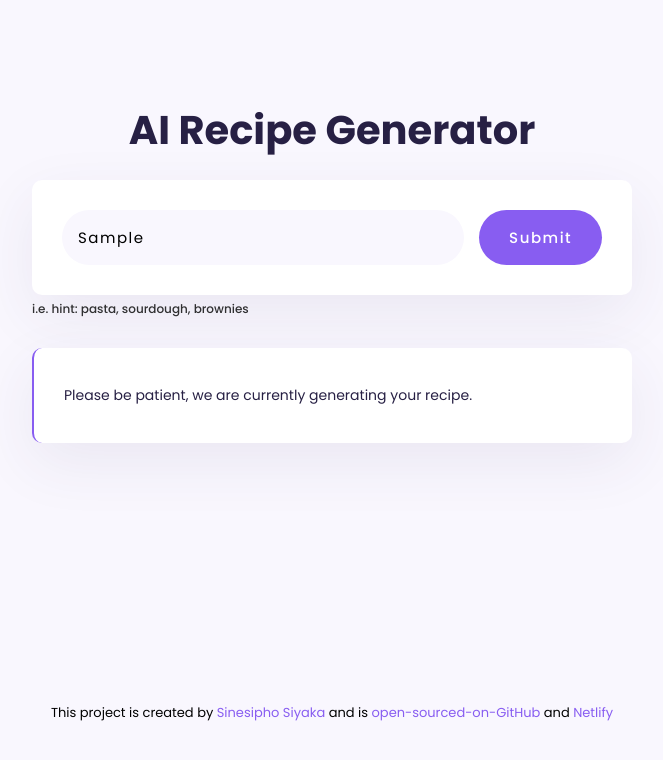
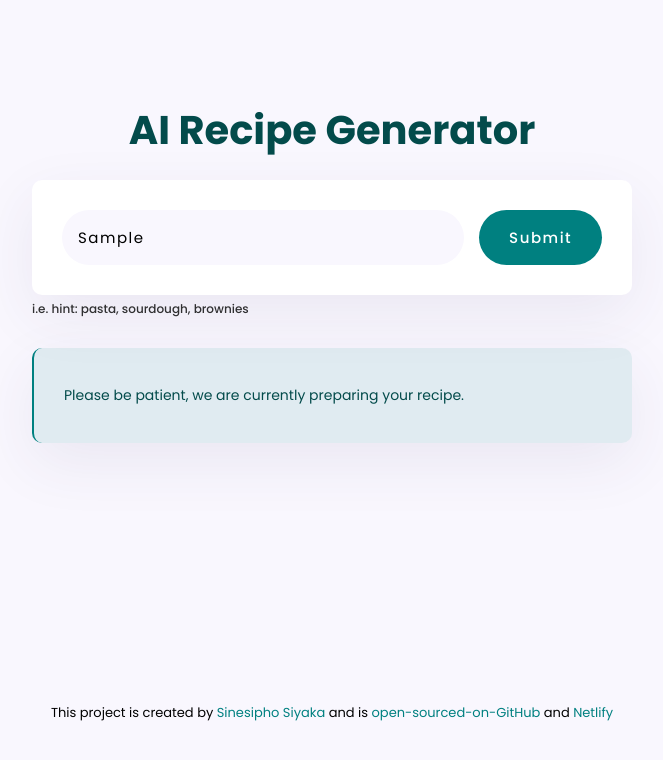
Before and after one commit to Sine-sipho/From-Scratch-Recipe-Generator, a plain HTML site: page index.html in a window 1280 px wide. Both pictures are taken after typing "Sample" into the empty fields and a click on the input 848 px from the left and 237 px from the top of the page. Shown: the whole page, without its empty margins (308-971 px from the left). Drawn offline with nearby package versions, Linux system fonts and the light colour scheme; no server answers; a web font is replaced by a local one.

Commit message:
updated css styling and user experience

```diff
--- a/src/index.js
+++ b/src/index.js
@@ -24,7 +24,7 @@ const getInputValue = (event) => {
   element.classList.add("hidden");
 
   new Typewriter(".query", {
-    strings: "Please be patient, we are currently generating your recipe.",
+    strings: "Please be patient, we are currently preparing your recipe.",
     autoStart: true,
     delay: 10,
     cursor: null,
--- a/src/style.css
+++ b/src/style.css
@@ -16,7 +16,7 @@ body {
   text-align: center;
   font-weight: 700;
   line-height: 1.5;
-  color: #272044;
+  color: rgb(3, 75, 75);
   margin-bottom: 20px;
   font-size: 40px;
 }
@@ -45,11 +45,11 @@ body {
   font-size: 15px;
 }
 .text-input:hover {
-  outline: 2px solid rgba(39, 33, 66, 0.5);
+  outline: 2px solid rgb(64, 224, 208, 0.7);
 }
 .button {
   margin-left: 15px;
-  background: #885df1;
+  background: #008080;
   width: 130px;
   border-radius: 50px;
   padding: 10px 16px;
@@ -62,17 +62,18 @@ body {
 }
 .button:hover {
   background: #f9f7fe;
-  color: #885df1;
-  border: 2px solid #885df1;
+  color: #008080;
+  border: 2px solid #008080;
 }
+
 .hidden {
-  background: #fff;
+  background: rgb(0, 128, 128, 0.1);
   font-size: 14px;
   padding: 30px;
   line-height: 2.5em;
-  border-left: 2px solid #885df1;
+  border-left: 2px solid #008080;
   box-shadow: 0px 20px 60px rgba(65, 50, 100, 0.08);
-  color: #272044;
+  color: rgb(3, 75, 75);
   border-radius: 10px;
 }
 .result strong {
@@ -87,7 +88,7 @@ footer {
 }
 footer a {
   text-decoration: none;
-  color: #885df1;
+  color: #008080;
 }
 .blink {
   animation: blink-animation 2s steps(5, start) infinite;
```
